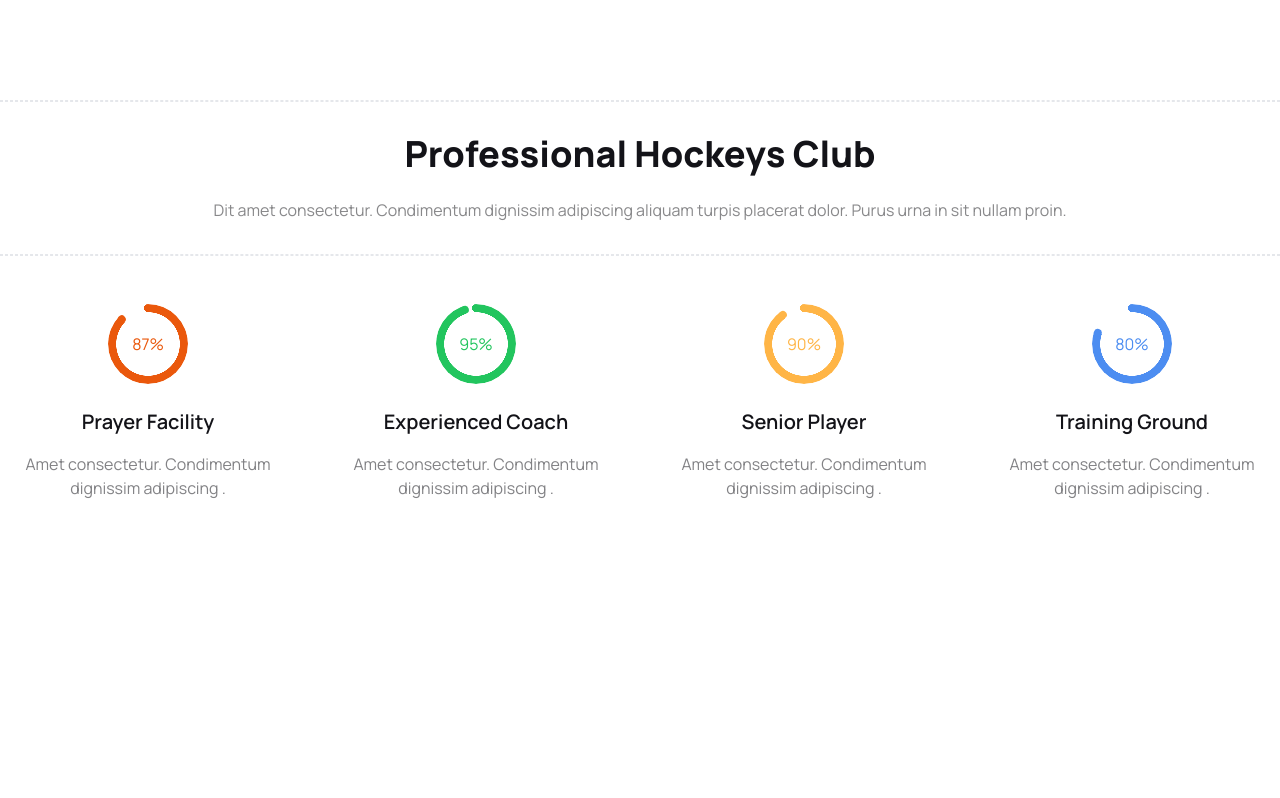
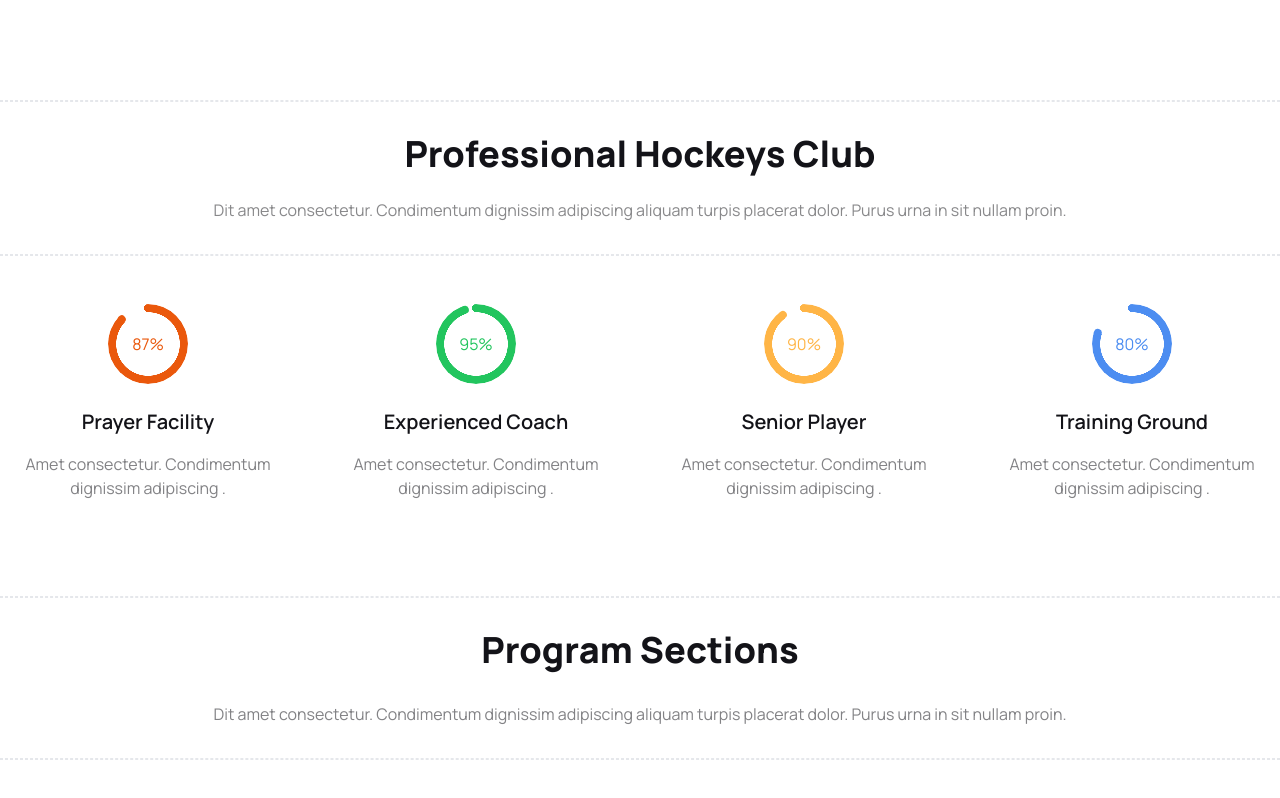
Before and after one commit to kaliimran/B9A3-Hockey-Assignment, a plain HTML site: page index.html in a window 1280 px wide. Shown: the part 684-1482 px from the top of the page. Before the commit the page ends 1280 px from the top, so only its background shows below. Drawn offline with nearby package versions, Linux system fonts and the light colour scheme.

Commit message:
program section working

```diff
--- a/index.html
+++ b/index.html
@@ -25,6 +25,7 @@
                 clifford: '#da373d',
                 commonColor: '#FF4240',
                 useColor: '#131318',
+                opacityColor: '#13131887'
               }
             }
           }
@@ -155,6 +156,18 @@
           </div>
         </div>
       </div>
+      <!-- Program Sections -->
+      <hr class="border border-dashed">
+       <div>
+        <div class="text-center">
+          <h3 class="text-4xl font-extrabold text-useColor my-8">Program Sections</h3>
+          <p class="text-base text-opacityColor mb-8">Dit amet consectetur. Condimentum dignissim adipiscing aliquam turpis placerat dolor. Purus urna in sit nullam proin. </p>
+        </div>
+        <hr class="border border-dashed">
+        <div class="mt-12">
+
+        </div>
+       </div>
 
     </main>
     <!-- footer -->
```
